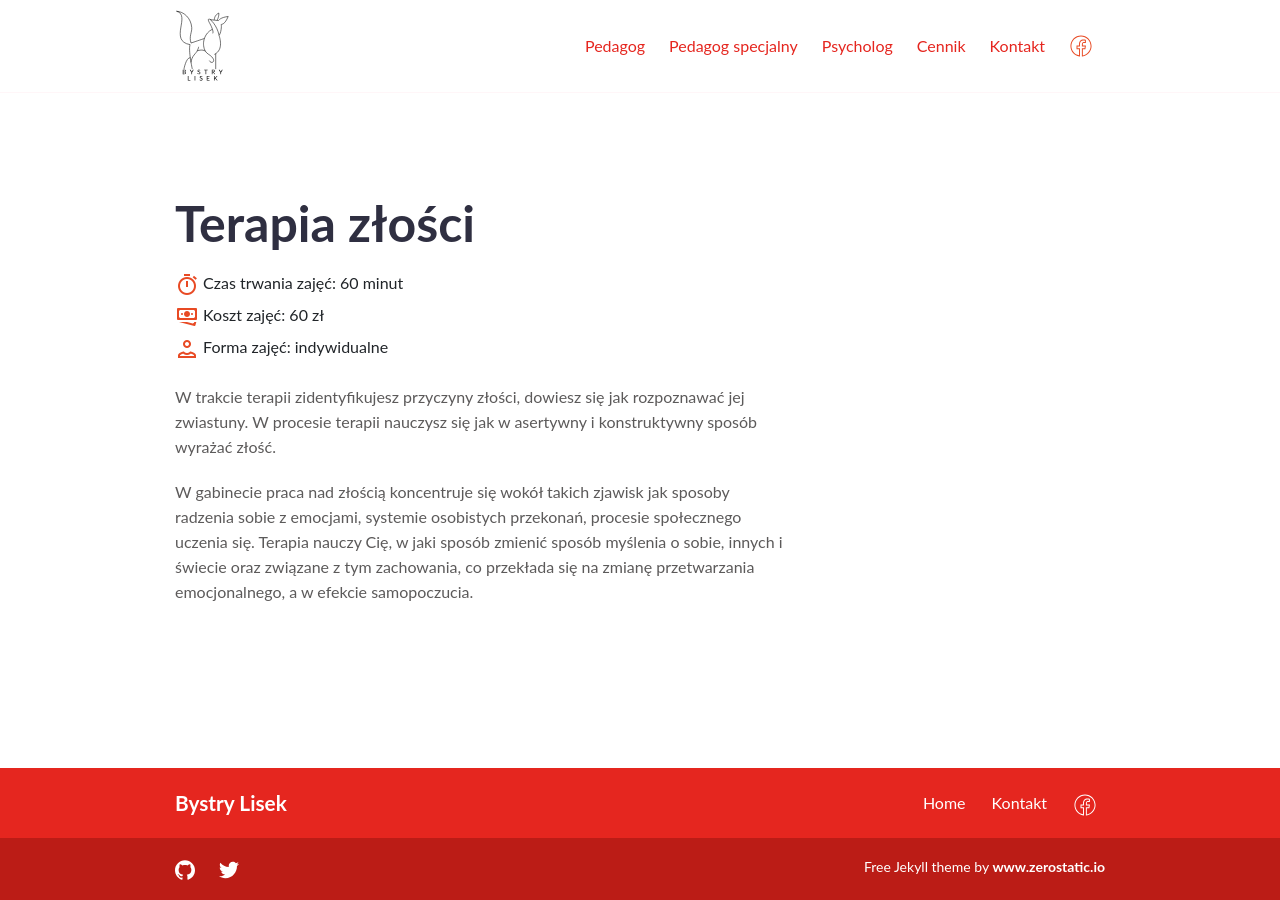
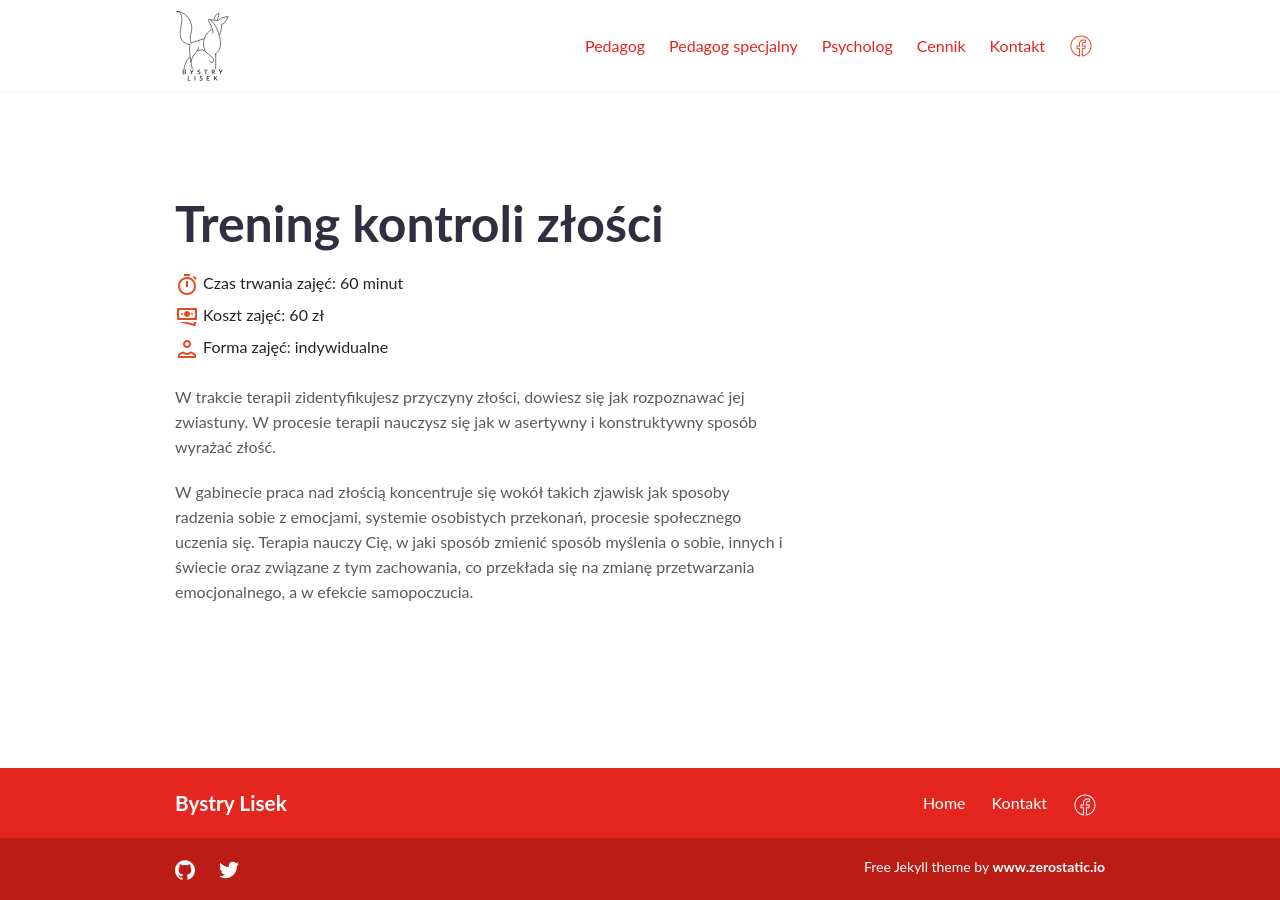
Before and after one commit to pawelkrysiak/bystrylisek, a Jekyll site: the page built from _services/trening-kontroli-zlosci.md, in a window 1280 px wide. Built offline with Jekyll 4.4.1, drawn with Linux system fonts in a browser that asks for light colours.

Commit message:
rename 'terapia zlosci' to 'trening kontroli zlosci'

```diff
--- a/_services/terapia-zlosci.md
+++ b/_services/trening-kontroli-zlosci.md
@@ -1,5 +1,5 @@
 ---
-title: "Terapia złości"
+title: "Trening kontroli złości"
 layout: service
 price: 60
 time: 60
```
